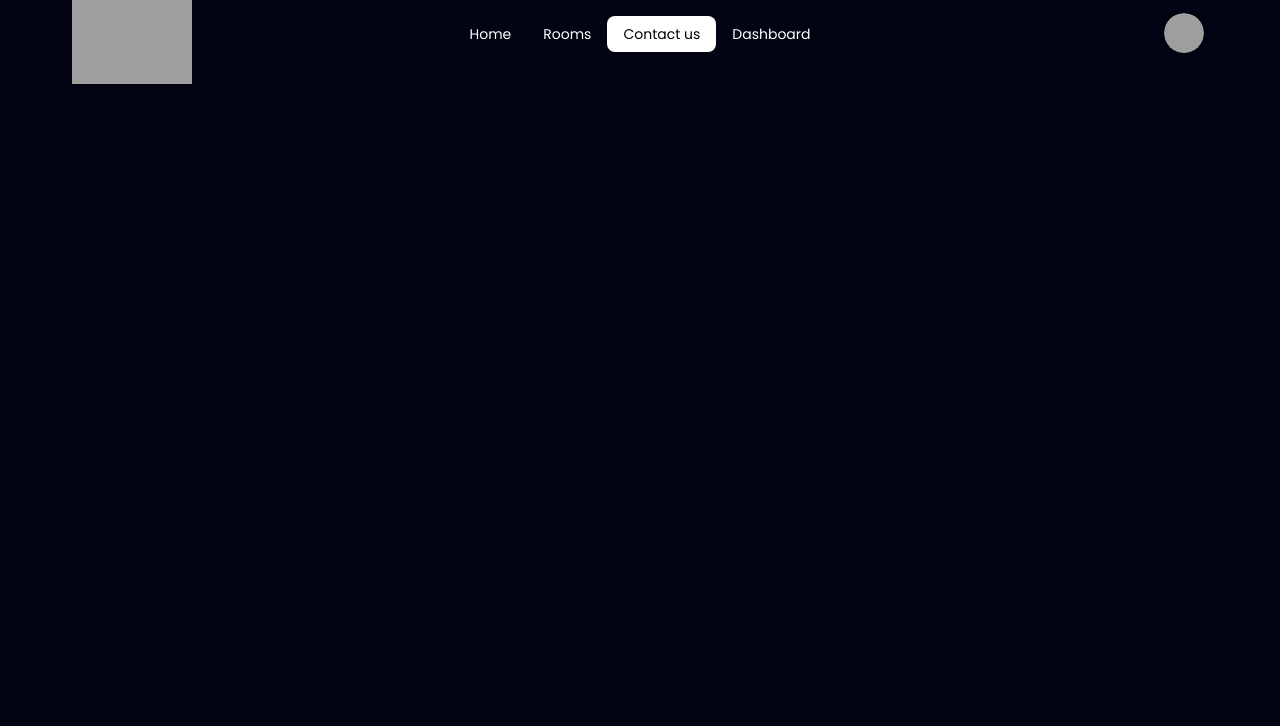
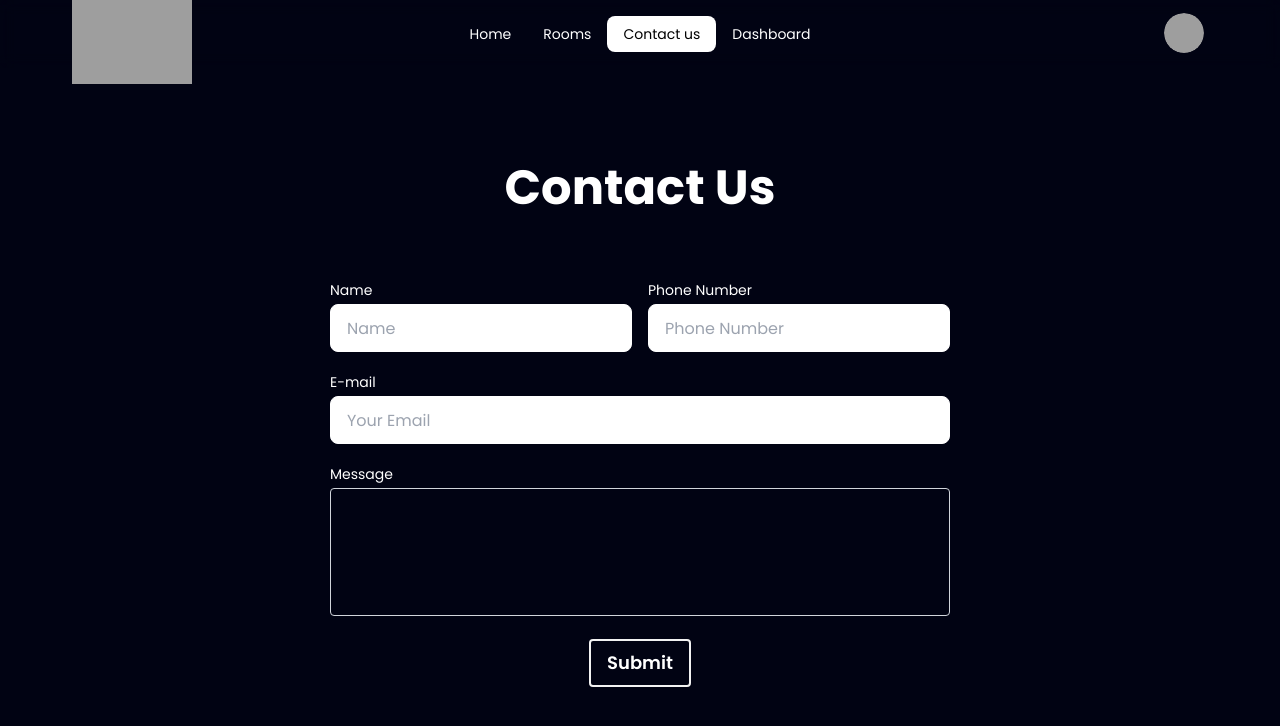
Before and after one commit to mdrafi276/b8a12-client-side, a React (Vite) app: page /contactUs in a window 1280 px wide. Shown: the top 726 px of the page. Built offline with nearby package versions, Linux system fonts and the light colour scheme; no server answers; grey boxes are pictures that could not be loaded.

Commit message:
reword secton added

```diff
--- a/src/Components/Banner/Banner.jsx
+++ b/src/Components/Banner/Banner.jsx
@@ -7,7 +7,7 @@ const Banner = () => {
             className="w-full md:h-[662px]   lg:h-[760px]"
             muted
             autoPlay
-            src="../../../src/assets/background_-_23088 (720p).mp4"
+            src="../../../src/Components/Banner/background_-_23088 (720p).mp4"
           ></video>
         </div>
         <div className="absolute lg:-mt-[500px] md:ml-[80px] -mt-[203px] md:-mt-[460px] md:w-[600px] lg:w-[900px] lg:ml-[227px] md:h-[300px] lg:h-[400px]">
--- a/src/Components/ExtraAnimation/ExtraAnimaton.jsx
+++ b/src/Components/ExtraAnimation/ExtraAnimaton.jsx
@@ -2,6 +2,9 @@ import './ExtraAnimation.css'
 const ExtraAnimaton = () => {
     return (
       <div>
+       <div className='flex justify-center'>
+        <h1 className='text2xl md:text4xl lg:text-6xl text-white h-one pt-10  absolute z-20'>Our Reword</h1>
+      </div>
         <div className="bg-black lg:block hidden pt-[12.25rem] pb-[40.25rem] d-flex justify-content-center align-items-center">
           <div className="obj w-[500Px] h-[500px]  mx-auto">
             <div className="objchild">
@@ -27,11 +30,11 @@ const ExtraAnimaton = () => {
                 </div>
               </div>
               <span className="inn6">
-                <img
+                {/* <img
                   className="w-full hover:animate-spin "
                   src="../../../src/assets/user.png"
                   alt=""
-                />{" "}
+                />{" "} */}
               </span>
             </div>
           </div>
--- a/src/Page/AddRiview/AddRiview.jsx
+++ b/src/Page/AddRiview/AddRiview.jsx
@@ -1,73 +1,75 @@
-import Swal from "sweetalert2";
+// import Swal from "sweetalert2";
 
-const DetailsRiview = () => {
-  const handleriview = (e) => {
-    e.preventDefault();
-    const form = e.target;
-    const name = form.name.value;
-    const image = form.image.value;
-    const feedback = form.feedback.value;
-    const newRiview = {
-      feedback,
-      name,
-      image,
-    };
+const AddRiview = () => {
+  // const handleriview = () => {
+    // e.preventDefault();
+    // const form = e.target;
+    // const name = form.name.value;
+    // const image = form.image.value;
+    // const feedback = form.feedback.value;
+    // const newRiview = {
+    //   feedback,
+    //   name,
+    //   image,
+    // };
 
-    fetch("https://hotel-server-theta.vercel.app/riview", {
-      method: "POST",
-      headers: {
-        "content-type": "application/json",
-      },
-      body: JSON.stringify(newRiview),
-    })
-      .then((res) => res.json())
-      .then((data) => {
-        console.log(data);
-        if (data.insertedId) {
-          Swal.fire({
-            icon: "success",
-            title: "success",
-            text: "Rieview succesfull",
-            footer: '<a href="">Why do I have this issue?</a>',
-          });
-        }
-      });
-  };
+    // fetch("https://hotel-server-theta.vercel.app/riview", {
+    //   method: "POST",
+    //   headers: {
+    //     "content-type": "application/json",
+    //   },
+    //   body: JSON.stringify(newRiview),
+    // })
+    //   .then((res) => res.json())
+    //   .then((data) => {
+    //     console.log(data);
+    //     if (data.insertedId) {
+    //       Swal.fire({
+    //         icon: "success",
+    //         title: "success",
+    //         text: "Rieview succesfull",
+    //         footer: '<a href="">Why do I have this issue?</a>',
+    //       });
+    //     }
+    //   });
+
   return (
     <div>
       <div className="text-gray-600 body-font relative">
-        <div className="container px-5 py-24 mx-auto">
+        <div className=" px-5 py-24 mx-auto">
           <div className="flex flex-col text-center w-full mb-12">
             <h1 className="sm:text-3xl md:text-5xl h-one  font-bold title-font mb-4 text-gray-900">
               Add Riview
             </h1>
           </div>
           <div className="lg:w-1/2 md:w-2/3 mx-auto">
-            <form onSubmit={handleriview}>
+            <form
+            //  onSubmit={handleriview}
+             >
               <div className="flex flex-wrap -m-2">
                 <div className="p-2 w-1/2">
                   <div className="relative">
-                    <label className="leading-7  dark:text-black text-sm text-white">
+                    <label className="leading-7  text-sm text-white">
                       Name
                     </label>
                     <input
                       type="text"
                       name="name"
                       placeholder="Name"
-                      className="input border-white dark:border-black dark:border-2 h-one input-bordered w-full max-w-xs"
+                      className="input border-white focus:border-white dark:border-2 h-one input-bordered w-full max-w-xs"
                     />
                   </div>
                 </div>
                 <div className="p-2 w-1/2">
                   <div className="relative">
-                    <label className="leading-7 dark:text-black text-sm text-white">
+                    <label className="leading-7  text-sm text-white">
                       Rating
                     </label>
                     <input
                       type="text"
                       name="ratting"
                       placeholder="rating"
-                      className="input h-one dark:border-black dark:border-2 input-bordered border-white w-full max-w-xs"
+                      className="input h-one focus:border-white  dark:border-2 input-bordered border-white w-full max-w-xs"
                     />
                   </div>
                 </div>
@@ -80,29 +82,29 @@ const DetailsRiview = () => {
                       type="text"
                       name="image"
                       placeholder="photo"
-                      className="input h-one dark:border-black dark:border-2 input-bordered border-white w-full "
+                      className="input h-one  focus:border-white dark:border-2  input-bordered border-white w-full "
                     />
                   </div>
                 </div>
                 <div className="p-2 h-one w-full">
                   <div className="relative">
-                    <label className="leading-7  dark:text-black text-sm h-one text-white">
+                    <label className="leading-7  text-sm h-one text-white">
                       Message
                     </label>
 
                     <textarea
                       id="message"
                       name="feedback"
-                      className="w-full dark:bg-black dark:border-black border-2`  bg-opacity-50 rounded border border-gray-300 h-one focus:border-indigo-500 bg-transparent  focus:ring-2 focus:ring-indigo-200 h-32 text-base outline-none text-gray-700 py-1 px-3 resize-none leading-6 transition-colors duration-200 ease-in-out"
+                      className="w-full  border-2`  bg-opacity-50 rounded border border-gray-300 h-one focus:border-indigo-500 bg-transparent  focus:ring-2 focus:ring-indigo-200 h-32 text-base outline-none text-gray-700 py-1 px-3 resize-none leading-6 transition-colors duration-200 ease-in-out"
                     ></textarea>
                   </div>
                 </div>
                 <div className="p-2 w-full">
                   <button
                     type="submit"
-                    className="flex btn btn-three mx-auto text-white bg-transparent border-2 dark:text-black rounded text-lg"
+                    className="flex btn btn-three mx-auto text-white bg-transparent border-2  rounded text-lg"
                   >
-                    Button
+                    Submit
                   </button>
                 </div>
               </div>
@@ -114,4 +116,5 @@ const DetailsRiview = () => {
   );
 };
 
-export default DetailsRiview;
+
+export default AddRiview;
--- a/src/Page/ContactUs/ContactUs.jsx
+++ b/src/Page/ContactUs/ContactUs.jsx
@@ -7,7 +7,85 @@ const ContactUs = () => {
         <div>
 
         </div>
+             <div>
+      <div className=" body-font relative">
+        <div className=" px-5 py-24 mx-auto">
+          <div className="flex flex-col text-center w-full mb-12">
+            <h1 className="sm:text-3xl md:text-5xl  font-bold title-font mb-4 text-white">
+            Contact Us
+            </h1>
+          </div>
+          <div className="lg:w-1/2 md:w-2/3 mx-auto">
+            <form
+            //  onSubmit={handleriview}
+             >
+              <div className="flex flex-wrap -m-2">
+                <div className="p-2 w-1/2">
+                  <div className="relative">
+                    <label className="leading-7  text-sm text-white">
+                      Name
+                    </label>
+                    <input
+                      type="text"
+                      name="name"
+                      placeholder="Name"
+                      className="input border-white  input-bordered w-full max-w-xs"
+                    />
+                  </div>
+                </div>
+                <div className="p-2 w-1/2">
+                  <div className="relative">
+                    <label className="leading-7 text-sm text-white">
+                      Phone Number
+                    </label>
+                    <input
+                      type="number"
+                      name="number"
+                      placeholder="Phone Number"
+                      className="input   input-bordered border-white w-full max-w-xs"
+                    />
+                  </div>
+                </div>
+                <div className="p-2 w-full ">
+                  <div className="relative">
+                    <label className="leading-7 text-sm text-white">
+                      E-mail
+                    </label>
+                    <input
+                      type="email"
+                      name="email"
+                      placeholder="Your Email"
+                      className="input input-bordered border-white w-full "
+                    />
+                  </div>
+                </div>
+                <div className="p-2  w-full">
+                  <div className="relative">
+                    <label className="leading-7  text-sm  text-white">
+                      Message
+                    </label>
 
+                    <textarea
+                      id="message"
+                      name="feedback"
+                      className="w-full  border-2`  bg-opacity-50 rounded border border-gray-300  focus:border-indigo-500 bg-transparent  focus:ring-2 focus:ring-indigo-200 h-32 text-base outline-none text-white py-1 px-3 resize-none leading-6 transition-colors duration-200 ease-in-out"
+                    ></textarea>
+                  </div>
+                </div>
+                <div className="p-2 w-full">
+                  <button
+                    type="submit"
+                    className="flex btn btn-three mx-auto text-white bg-transparent border-2  rounded text-lg"
+                  >
+                    Submit
+                  </button>
+                </div>
+              </div>
+            </form>
+          </div>
+        </div>
+      </div>
+    </div>
         </div>
     );
 };
--- a/src/Page/Home/Home.jsx
+++ b/src/Page/Home/Home.jsx
@@ -6,6 +6,7 @@ import Navber from "../../Components/Navber/Navber";
 import Service from "../../Components/Service/Service";
 import Testimonial from "../../Components/Testimonial/Testimonial";
 import Timeline from "../../Components/Timeline/Timeline";
+import AddRiview from "../AddRiview/AddRiview";
 
 
 
@@ -18,6 +19,7 @@ const Home = () => {
             <Service></Service>
             <Timeline></Timeline>
             <ExtraAnimaton></ExtraAnimaton>
+            <AddRiview></AddRiview>
             <Testimonial></Testimonial>
             <Footer></Footer>
         </div>
```
Also changed, not shown: 1 other file (tests, documents, lock files or other folders).
